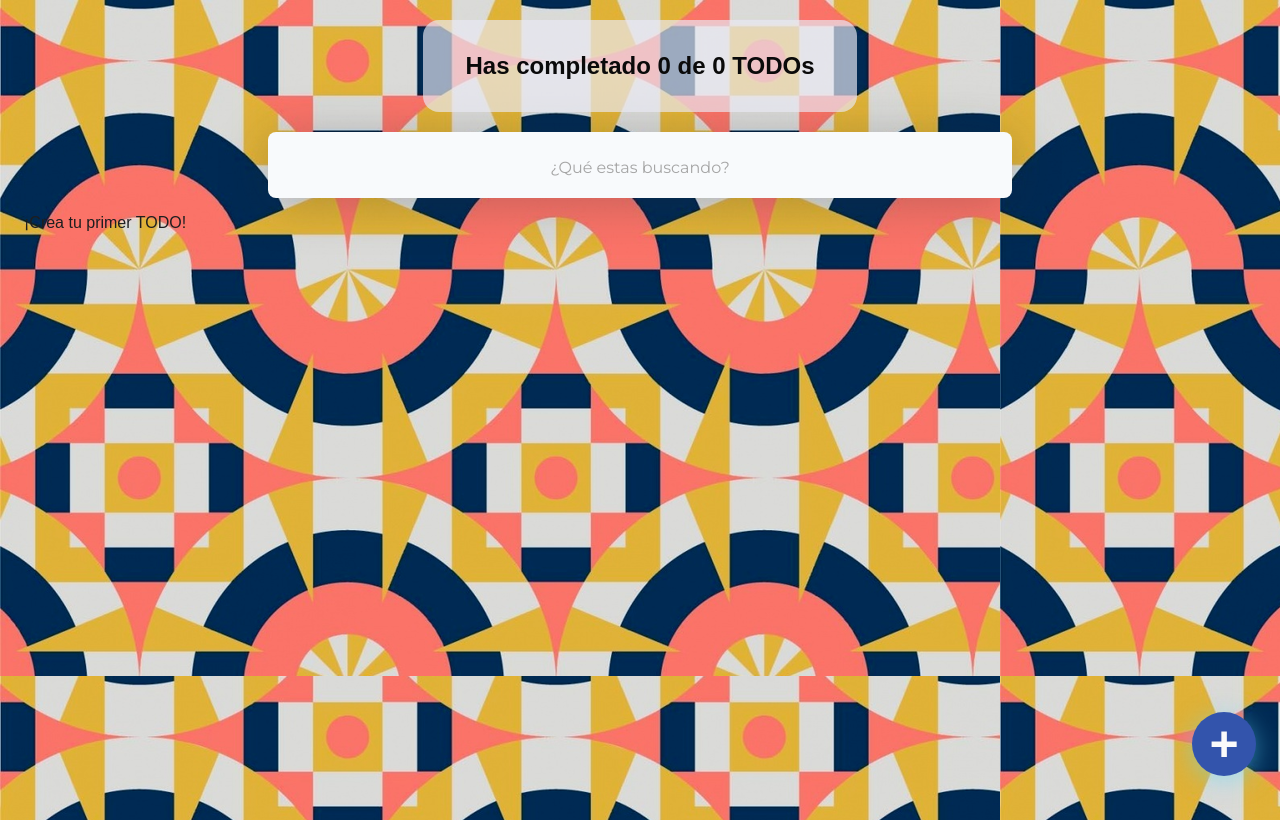
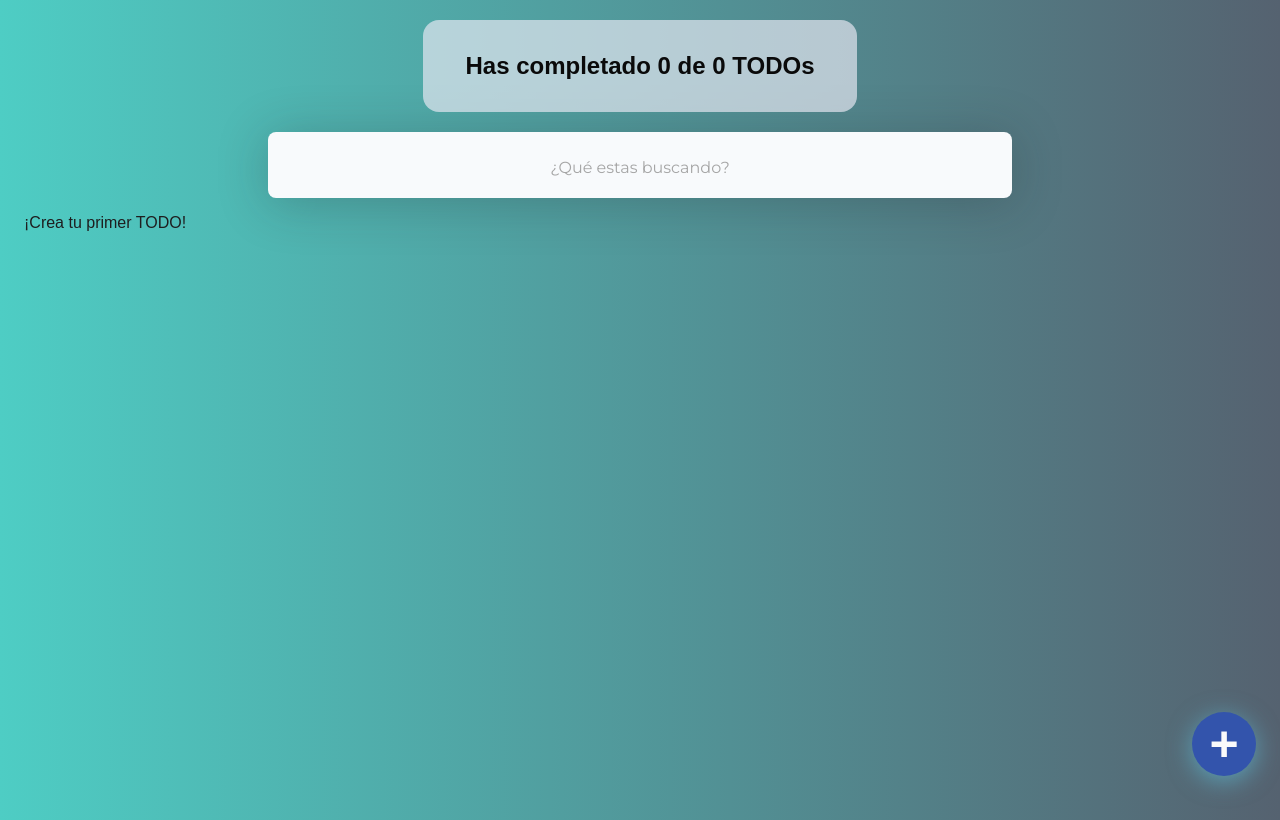
Before and after one commit to stivenm16/TodoList, a React app: page / in a window 1280 px wide. Built offline with nearby package versions, Linux system fonts and the light colour scheme.

Commit message:
Final bg color

```diff
--- a/src/index.css
+++ b/src/index.css
@@ -1,7 +1,7 @@
 body {
   margin: 0;
   padding: 0;
-  background-image: url('../public/imgs/background.png');
+  background: linear-gradient(to right, #4ecdc4, #556270);
   color: #1E1E1F;
   font-family: sans-serif;
 
```
